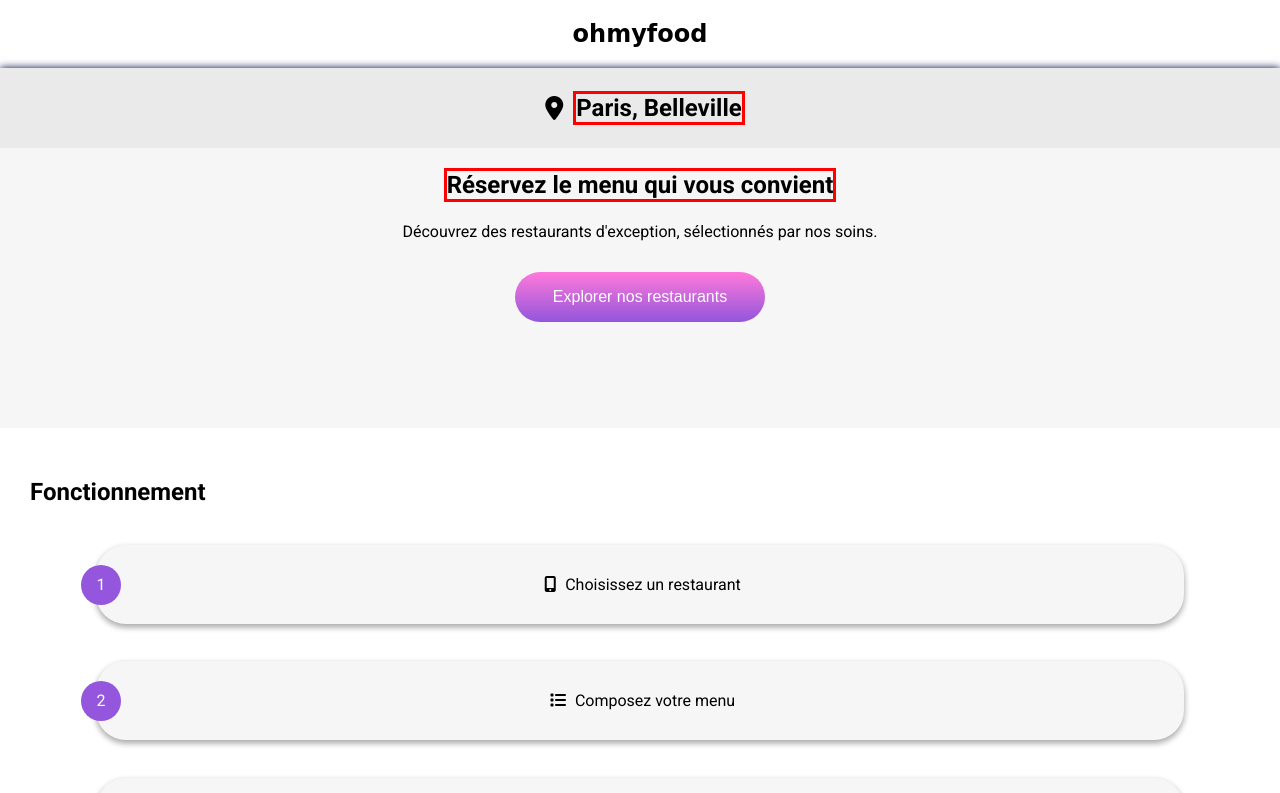
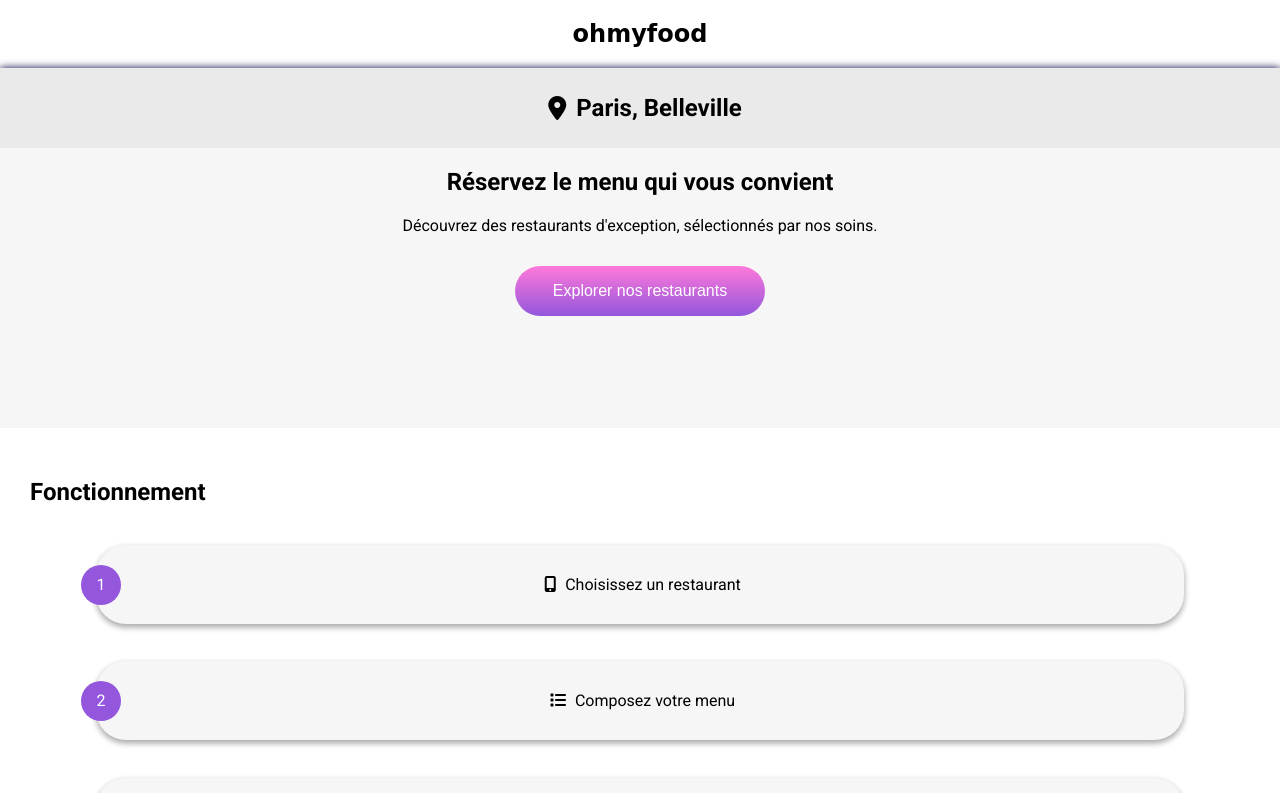
Before and after one commit to Gautier50/Dev-Web_P3_Ohmyfood, a website: page index.html in a window 1280 px wide. Shown: the top 793 px of the page. Drawn offline with nearby package versions, Linux system fonts and the light colour scheme; files that its build step writes are made by us from their sources; a web font is replaced by a local one.

Commit message:
modifs git ignore

```diff
--- a/package.json
+++ b/package.json
@@ -5,8 +5,7 @@
   "main": "index.js",
   "scripts": {
     "test": "echo \"Error: no test specified\" && exit 1",
-    "sass": "sass --watch ./sass/scss/:./sass/css/",
-    "build": "postcss style.css -o ./build/style.min.css"
+    "sass": "sass --watch ./sass/scss/:./sass/css/"
   },
   "repository": {
     "type": "git",
--- a/sass/scss/_media.scss
+++ b/sass/scss/_media.scss
@@ -16,7 +16,4 @@
     width: 200px;
     height: 200px;
 }
-h2 {
-    border: solid red;
 }
-}
```
Also changed, not shown: sass/css/menus.css (added), sass/css/style.css (added), 8 other files.
